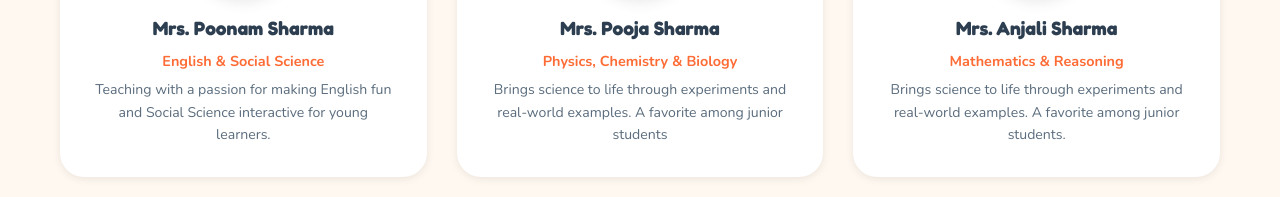
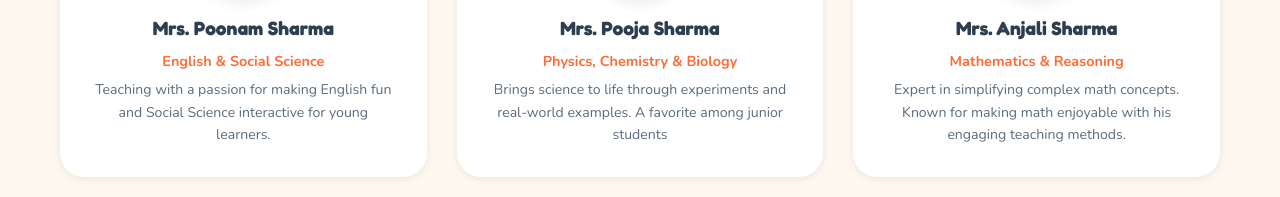
Before and after one commit to dhee786/MS-Academy-Website, a plain HTML site: page index.html in a window 1280 px wide. Shown: the part 6186-6383 px from the top of the page. Drawn offline with nearby package versions, Linux system fonts and the light colour scheme.

Commit message:
Update index.html

```diff
--- a/index.html
+++ b/index.html
@@ -472,8 +472,8 @@
           </div>
           <h4>Mrs. Anjali Sharma</h4>
           <p class="faculty-subject">Mathematics & Reasoning</p>
-          <p class="faculty-desc">Brings science to life through experiments and real-world examples. A favorite among
-            junior students.</p>
+          <p class="faculty-desc">Expert in simplifying complex math concepts. Known for making math enjoyable with his
+            engaging teaching methods.</p>
         </div>
 
         <!-- <div class="faculty-card reveal">
```
